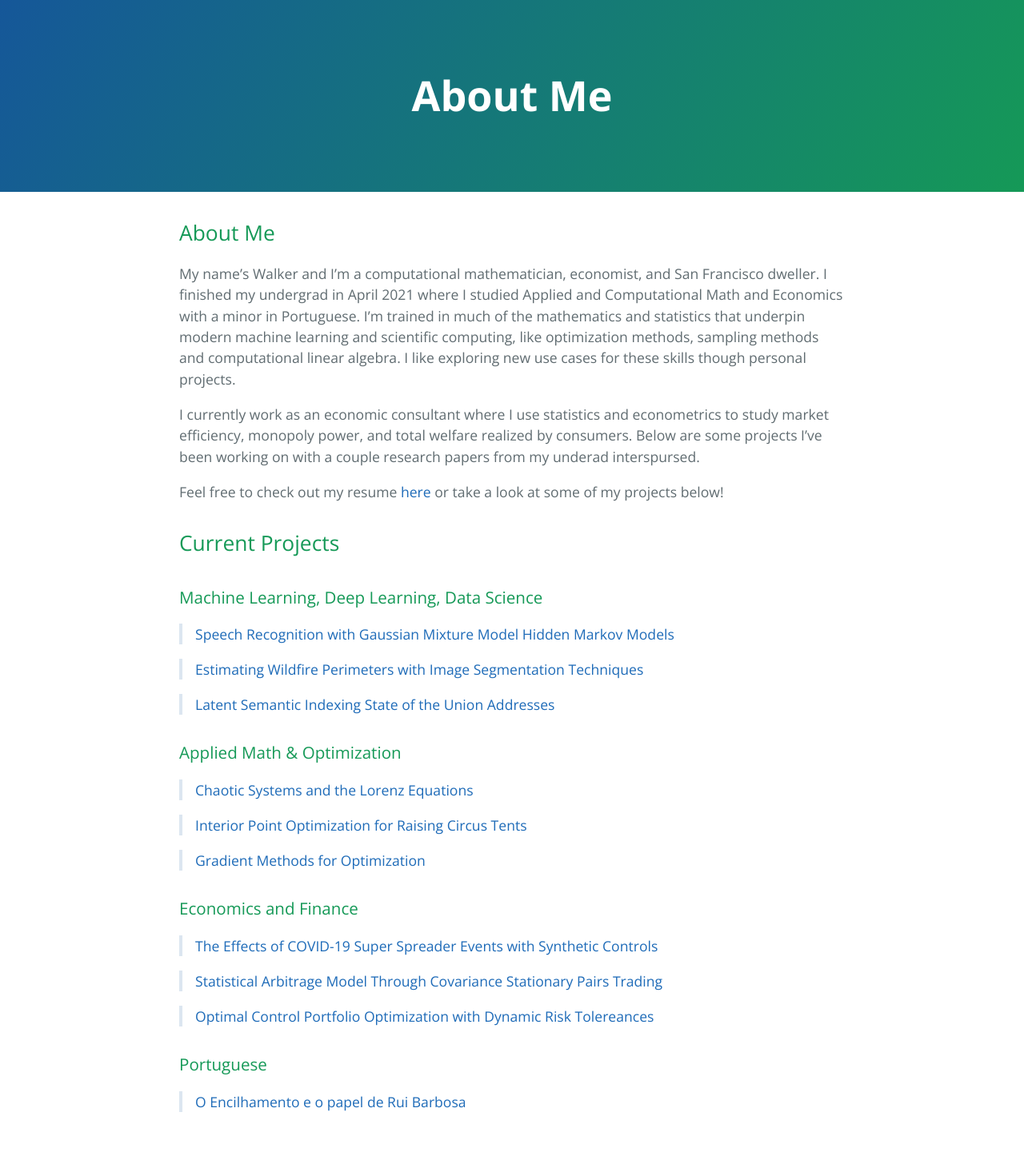
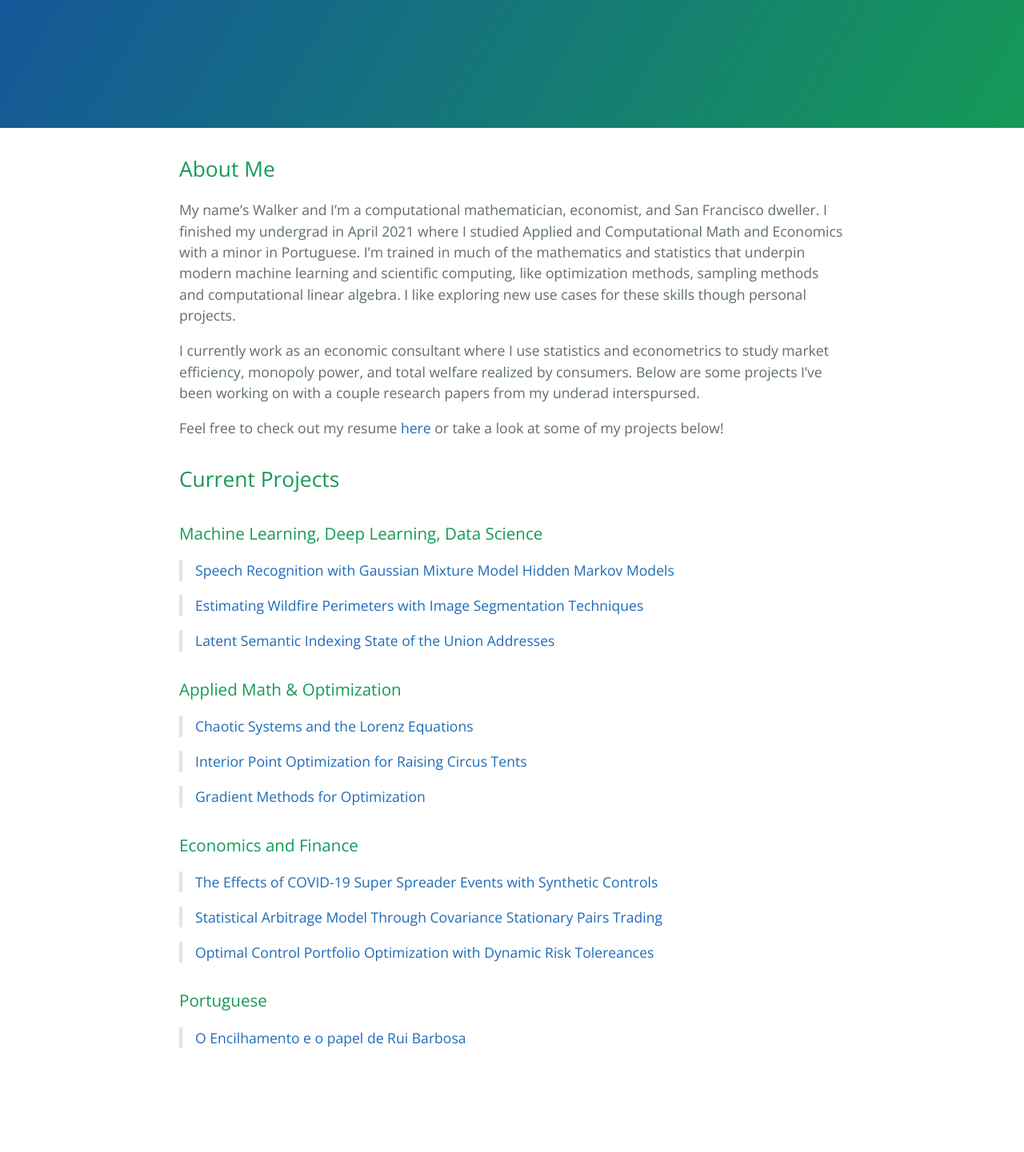
Before and after one commit to walkerhughes/portfolio, a Jekyll site: the page built from index.md, in a window 1280 px wide. Shown: the whole page at 80% size. Built offline with Jekyll 4.4.1, drawn with Linux system fonts in a browser that asks for light colours; our own code applies the rules of GitHub Pages for plain Markdown files; after the commit the page ends 1361 px from its top, so only the background shows below that.

Commit message:
Update default.html

```diff
--- a/_layouts/default.html
+++ b/_layouts/default.html
@@ -16,7 +16,7 @@
     <a id="skip-to-content" href="#content">Skip to the content.</a>
 
     <header class="page-header" role="banner">
-      <h1 class="project-name">{{ page.title | default: site.title | default: site.github.repository_name }}</h1>
+
     </header>
 
     <main id="content" class="main-content" role="main">
```
